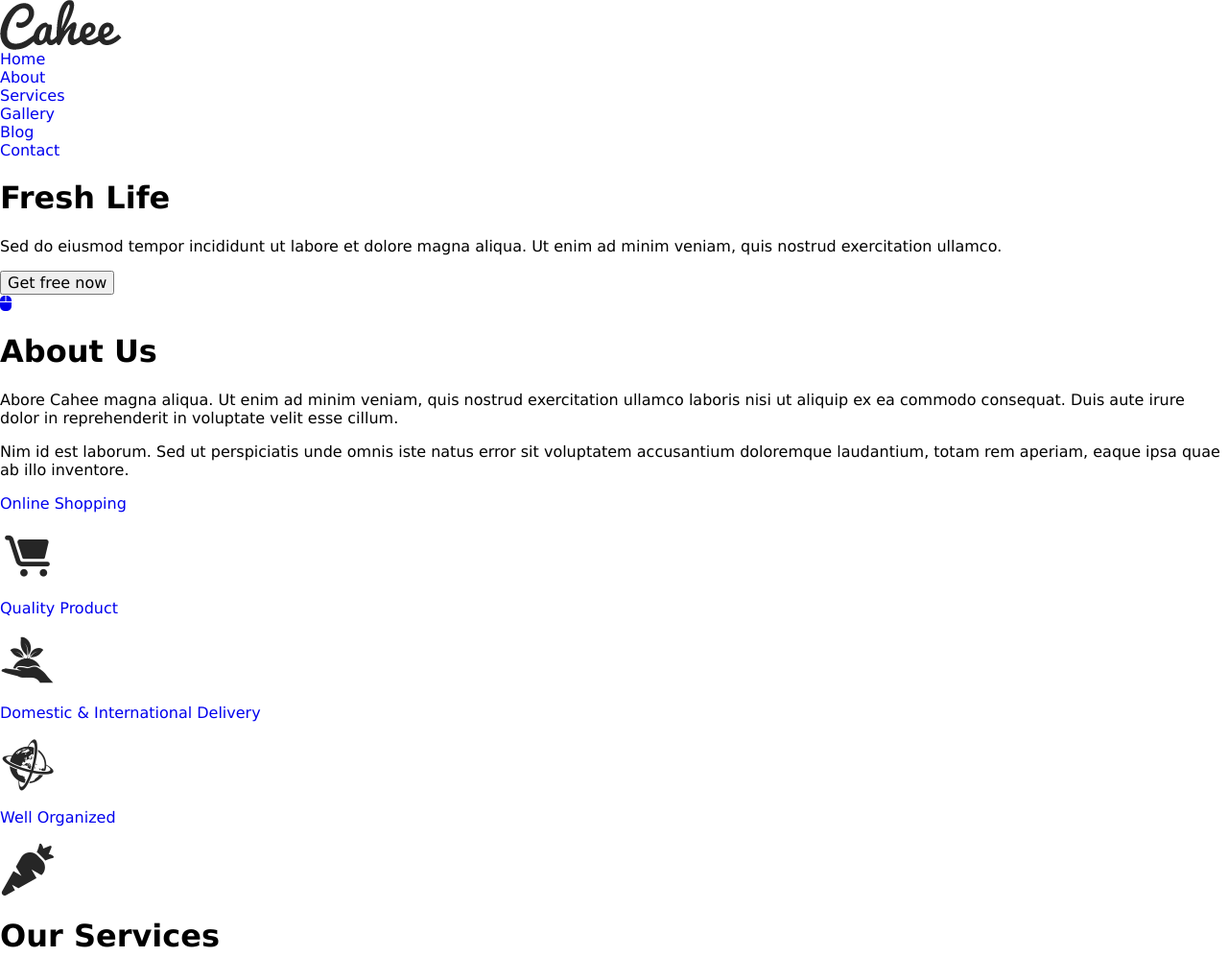
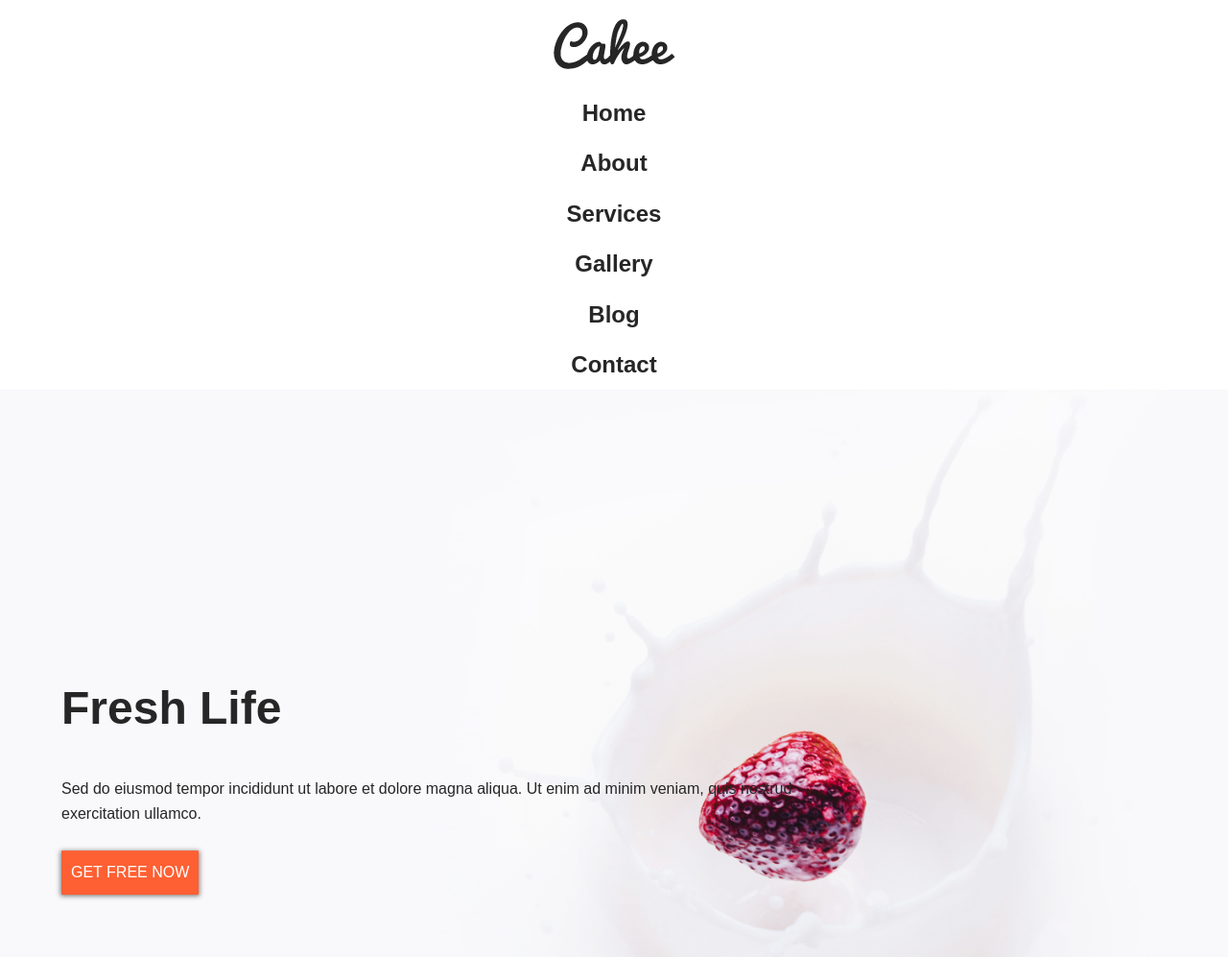
Before and after one commit to Whiskaso/Weekly_WebDev_Challenge2, a plain HTML site: page index.html in a window 1280 px wide. Shown: the top 997 px of the page at 96% size. Drawn offline with Linux system fonts and the light colour scheme.

Commit message:
add styling to home, about and services sections

```diff
--- a/css/style.css
+++ b/css/style.css
@@ -7,18 +7,187 @@ BASE ELEMENT STYLE
 }
 
 body {
-    font-family: "Lucida Sans Unicode", "Lucida Grande", sans-serif;
+    font-family: 'Raleway', sans-serif;
+    color: rgb(38, 38, 38);
+    line-height: 1.6;
 }
 
-a {
+h1 {
+    font-size: 3.6em;
+    margin-top: 0;
+    padding-top: 30px;
+}
+
+a,
+a:visited {
     text-decoration: none;
+    color: rgb(38, 38, 38);
+}
+
+a:active {
+    color: rgb(254, 96, 51);
 }
 
 img {
     max-width: 100%;
+    margin: 0 auto;
     display: block;
 }
 
+button {
+    background-color: rgb(254, 96, 51);
+    border: none;
+    box-shadow: 0px 1px 5px 1px rgba(0, 0, 0, .5);
+
+    text-transform: uppercase;
+    color: #fff;
+
+    margin: 10px 0;
+    padding: 10px;
+}
+
+button:hover,
+button:active {
+    box-shadow: 0px 1px 5px 3px rgba(0, 0, 0, .5);
+}
+
+i {
+    font-size: 1.6em;
+}
+
+
+
+/* ==============================
+BASE LAYOUT STYLES
+=============================== */
+
+.main-header,
+.main-footer {
+    text-align: center;
+}
+
+.main-nav {
+    font-size: 1.5em;
+}
+
+.main-nav li {
+    padding: 7px;
+    font-weight: 600;
+}
+
+.main-nav a:hover {
+    border-top: 3px solid rgb(254, 96, 51);
+}
+
+
+/* ================ SECTIONS ===============*/
+
+.about,
+.services,
+.blog {
+    color: #fff;
+}
+
+/*====== HOME SECTION =====*/
+
+.home {
+    background: url(../img/bg1.png) no-repeat center;
+    background-size: cover;
+    height: 100vh;
+
+    position: relative;
+
+}
+
+.home h1 {
+    font-size: 3em;
+    font-weight: 800;
+}
+
+.home a {
+    position: absolute;
+    left: 50%;
+    right: 50%;
+    bottom: 7%;
+}
+
+/* ====== ABOUT ME SECTION ======*/
+
+.about {
+    background-color: rgb(1, 195, 195);
+    padding-bottom: 20px;
+}
+
+/*====== SERVICES SECTION =======*/
+
+.services {
+    background-color: rgb(112,192,255);
+    padding-top: 40px;
+}
+
+.services-button {
+    background-color: #fff;
+    box-shadow: 0px 1px 5px 1px rgba(0, 0, 0, .5);
+
+    text-align: center;
+    font-size: 1.6em;
+    font-weight: 600;
+    margin: 15px auto;
+}
+
+.services-button a {
+    display: flex;
+}
+
+.services-button:hover {
+    box-shadow: 0px 1px 5px 3px rgba(0, 0, 0, .5);
+}
+
+.services-button-text {
+    flex: 3;
+
+    border-right: 1px solid rgb(38, 38, 38);
+
+}
+
+.services-button-img {
+    flex: 1;
+}
+
+.buttons-container {
+    padding: 40px 0;
+}
+
+/*====== GALLERY SECTION =======*/
+
+.gallery {
+    background-color: rgb(254, 233, 46);
+}
+
+
+/*==================== ELEMENTS ================*/
+
+/*----- IMGAES ----*/
+
+.img-container {
+    position: relative;
+    text-align: center;
+}
+
+.img-center {
+    position: absolute;
+    top: 50%;
+    left: 50%;
+    transform: translate(-50%, -50%);
+}
+
+/*----- LOGO ----*/
+
+.logo {
+    margin: 20px auto;
+}
+
+/* ===== FOR TRANSFORMING ELEMENTS ===== */
 
 .visuallyhidden {
     border: 0;
@@ -30,3 +199,32 @@ img {
     position: absolute;
     width: 1px;
   }
+
+  .center-text {
+      text-align: center;
+  }
+
+
+/* ============ LAYOUT CONTAINERS ============ */
+
+.wrapper {
+    width: 90%;
+    margin: 0 auto;
+}
+
+.wrapper-60 {
+    width: 60%;
+}
+
+.center-vertically {
+    margin: 0;
+    position: absolute;
+    top: 50%;
+    -ms-transform: translateY(-50%);
+    transform: translateY(-50%);
+}
+
+
+  /* =================================
+  Media Queries
+==================================== */
--- a/index.html
+++ b/index.html
@@ -10,27 +10,29 @@
 </head>
 <body>
 
-    <header>
-        <nav>
-            <img src="img/logo.png" alt="logo cahee">
-            <div>
+    <header class="main-header">
+        <div class="wrapper">
+            <img class="logo" src="img/logo.png" alt="logo cahee">
+
+            <nav class="main-nav">
                 <ul>
-                    <li><a href="#top">Home</a></li>
+                    <li><a href="#home">Home</a></li>
                     <li><a href="#about">About</a></li>
                     <li><a href="#services">Services</a></li>
                     <li><a href="#gallery">Gallery</a></li>
                     <li><a href="#blog">Blog</a></li>
                     <li><a href="#contact">Contact</a></li>
                 </ul>
+            </nav>
         </div>
-        </nav>
     </header>
 
-    <!-- ABOUT US SECTION END -->
+    <!-- HOME SECTION END -->
 
-    <section id="about">
+    <section id="home" class="home">
+        <div class="wrapper">
 
-        <div>
+            <div class="wrapper-60 center-vertically">
                 <h1>Fresh Life</h1>
                 <p>Sed do eiusmod tempor incididunt ut labore et dolore magna aliqua. Ut enim ad minim veniam, quis nostrud exercitation ullamco.</p>
                 <button type="button">Get free now</button>
@@ -38,69 +40,90 @@
 
             <a href="#about"><i class="fas fa-mouse"></i></a>
 
+        </div>
+    </section>
+
+    <!-- HOME SECTION END -->
+
+    <!-- ABOUT US SECTION START -->
+
+    <section id="about" class="about">
+        <div class="wrapper">
+
+            <div class="center-text">
+                <h1>About Us</h1>
+                <p>Abore Cahee magna aliqua. Ut enim ad minim veniam, quis nostrud exercitation ullamco laboris nisi ut aliquip ex ea commodo consequat. Duis aute irure dolor in reprehenderit in voluptate velit esse cillum.</p>
+                <p>Nim id est laborum. Sed ut perspiciatis unde omnis iste natus error sit voluptatem accusantium doloremque laudantium, totam rem aperiam, eaque ipsa quae ab illo inventore.</p>
+            </div>
+
+            <img src="img/raspberries1.png" alt="raspberries">
+
+        </div>
     </section>
 
     <!-- ABOUT US SECTION END -->
 
     <!-- SERVICES SECTION START -->
 
-    <section>
+    <section id="services" class="services">
+        <div class="wrapper">
 
-        <div>
-            <h1>About Us</h1>
-            <p>Abore Cahee magna aliqua. Ut enim ad minim veniam, quis nostrud exercitation ullamco laboris nisi ut aliquip ex ea commodo consequat. Duis aute irure dolor in reprehenderit in voluptate velit esse cillum.</p>
-            <p>Nim id est laborum. Sed ut perspiciatis unde omnis iste natus error sit voluptatem accusantium doloremque laudantium, totam rem aperiam, eaque ipsa quae ab illo inventore.</p>
+            <div class="img-container">
+                <img src="img/tomatos.png" alt="tomatos">
+                <h1 class="img-center">Our Services</h1>
             </div>
 
-    </section>
-
-    <!-- ABOUT US SECTION END -->
-
-    <!-- SERVICES SECTION START -->
-
-    <section id="services">
-
-        <div>
-            <div>
+            <div class="buttons-container">
+                <div class="services-button">
                     <a href="#">
-                    <p>Online Shopping</p>
-                    <img src="img/icon-shopping.png" alt="shopping cart">
+                        <p class="services-button-text">Online Shopping</p>
+                        <div class="services-button-img img-container">
+                            <img class="img-center" src="img/icon-shopping.png" alt="shopping cart">
+                        </div>
                     </a>
                 </div>
 
-            <div>
+                <div class="services-button">
                     <a href="#">
-                    <p>Quality Product</p>
-                    <img src="img/icon-hand.png" alt="hand">
+                        <p class="services-button-text">Quality Product</p>
+                        <div class="services-button-img img-container">
+                            <img class="img-center" src="img/icon-hand.png" alt="hand">
+                        </div>
                     </a>
                 </div>
 
-            <div>
+                <div class="services-button">
                     <a href="#">
-                    <p>Domestic & International Delivery</p>
-                    <img src="img/icon-world.png" alt="world">
+                        <p class="services-button-text">Domestic & International Delivery</p>
+                        <div class="services-button-img img-container">
+                            <img class="img-center" src="img/icon-world.png" alt="world">
+                        </div>
                     </a>
                 </div>
 
-            <div>
+                <div class="services-button">
                     <a href="#">
-                    <p>Well Organized</p>
-                    <img src="img/icon-carrot.png" alt="carrot">
+                        <p class="services-button-text">Well Organized</p>
+                        <div class="services-button-img img-container">
+                            <img class="img-center" src="img/icon-carrot.png" alt="carrot">
+                        </div>
                     </a>
                 </div>
             </div>
 
-        <h1>Our Services</h1>
-
+        </div>
     </section>
 
     <!-- SERVICES SECTION END -->
 
     <!-- GALLERY SECTION START -->
-    <section id="gallery">
+    <section id="gallery" class="gallery">
+        <div class="wrapper">
 
+            <div class="center-text">
                 <h1>Gallery</h1>
                 <p>Consectetur adipisicing elit, sed do eiusmod tempor incididunt ut labore et dolore magna aliqua. Ut enim ad minim veniam, quis nostrud exercitation ullamco laboris nisi ut aliquip ex ea commodo consequat.</p>
+            </div>
 
             <div>
                 <img src="img/peach.png" alt="peach">
@@ -112,13 +135,15 @@
 
             <button type="button">View more</button>
 
+        </div>
     </section>
 
     <!-- GALLERY SECTION END -->
 
     <!-- SUBSCRIBE SECTION START -->
 
-    <section>
+    <section id="subscribe" class="subscribe">
+        <div class="wrapper">
 
             <h2>Subscribe To Us</h2>
             <p>Dolor sit amet, consectetur adipisicing elit, sed do eiusmod tempor incididunt ut labore et dolore magna aliqua. Ut enim ad minim veniam.</p>
@@ -132,13 +157,15 @@
 
             </form>
 
+        </div>
     </section>
 
     <!-- SUBSCRIBE SECTION END -->
 
     <!-- BLOG SECTION START -->
 
-    <section>
+    <section id="blog" class="blog">
+        <div class="wrapper">
 
             <h1>Blog</h1>
             <p>Dolore magna aliqua. Ut enim ad minim veniam, quis nostrud exercitation ullamco laboris nisi ut aliquip ex ea commodo consequat. Duis aute irure dolor in reprehenderit in voluptate velit.</p>
@@ -151,6 +178,7 @@
 
             <button type="button">Viev More</button>
 
+        </div>
     </section>
 
 
@@ -158,7 +186,8 @@
 
     <!-- CONTACT SECTION START -->
 
-    <section>
+    <section id="contact" class="contact">
+        <div class="wrapper">
 
             <h1>Contact</h1>
             <p>For new projects, ideas, business or anything you'd like to discuss, contact with me!</p>
@@ -188,14 +217,17 @@
                 <p>+012 345 6789</p>
             </div>
 
+        </div>
     </section>
 
     <!-- CONTACT SECTION END -->
 
-    <footer>
+    <footer class="main-footer">
+        <div class="wrapper">
             <p>&copy; Whiskas. All rights reserved.</p>
-        <img src="img/logo2.png" alt="logo cahee">
+            <img class="logo" src="img/logo2.png" alt="logo cahee">
             <p>Made with <span style="color:#FE2B58; font-weight:800;">love</span> by Whiskas</p>
+        </div>
     </footer>
 
     <script src="script.js"></script>
```
Lines whose indentation alone changed are shown as unchanged.
